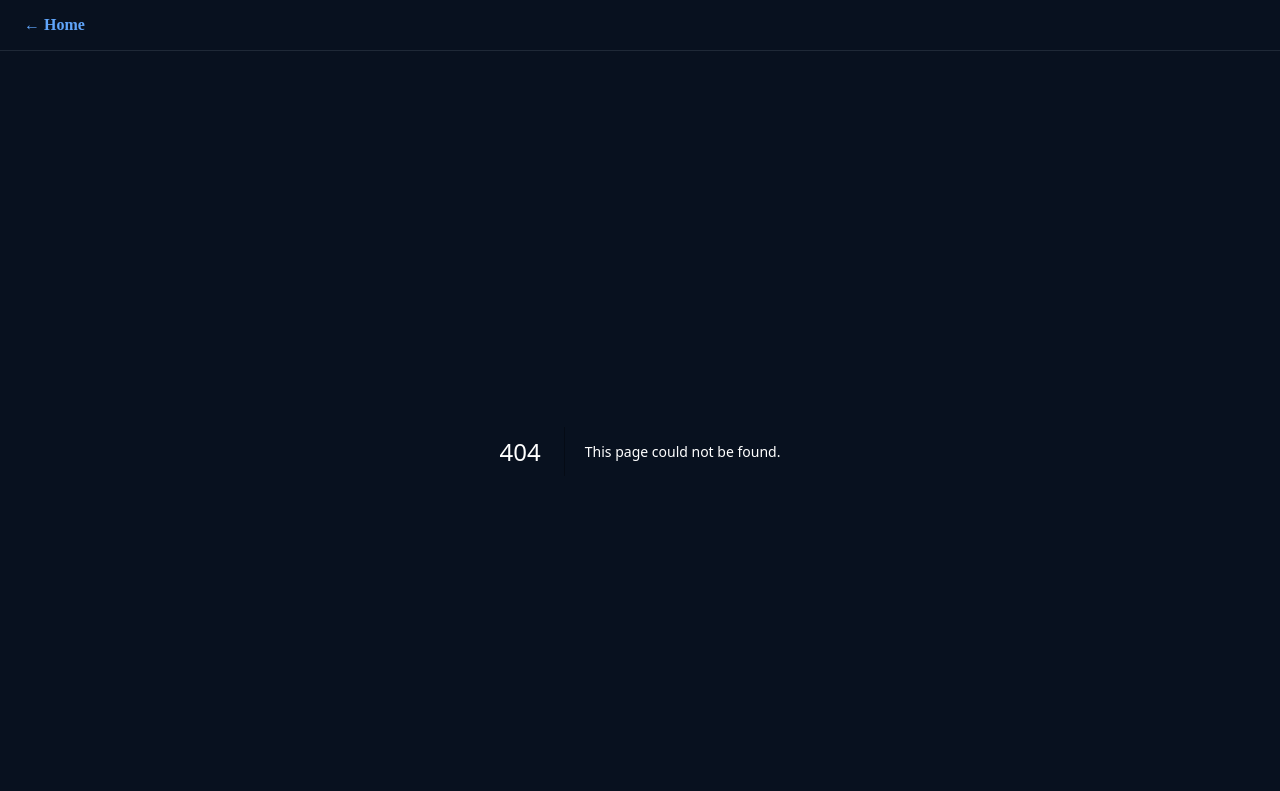
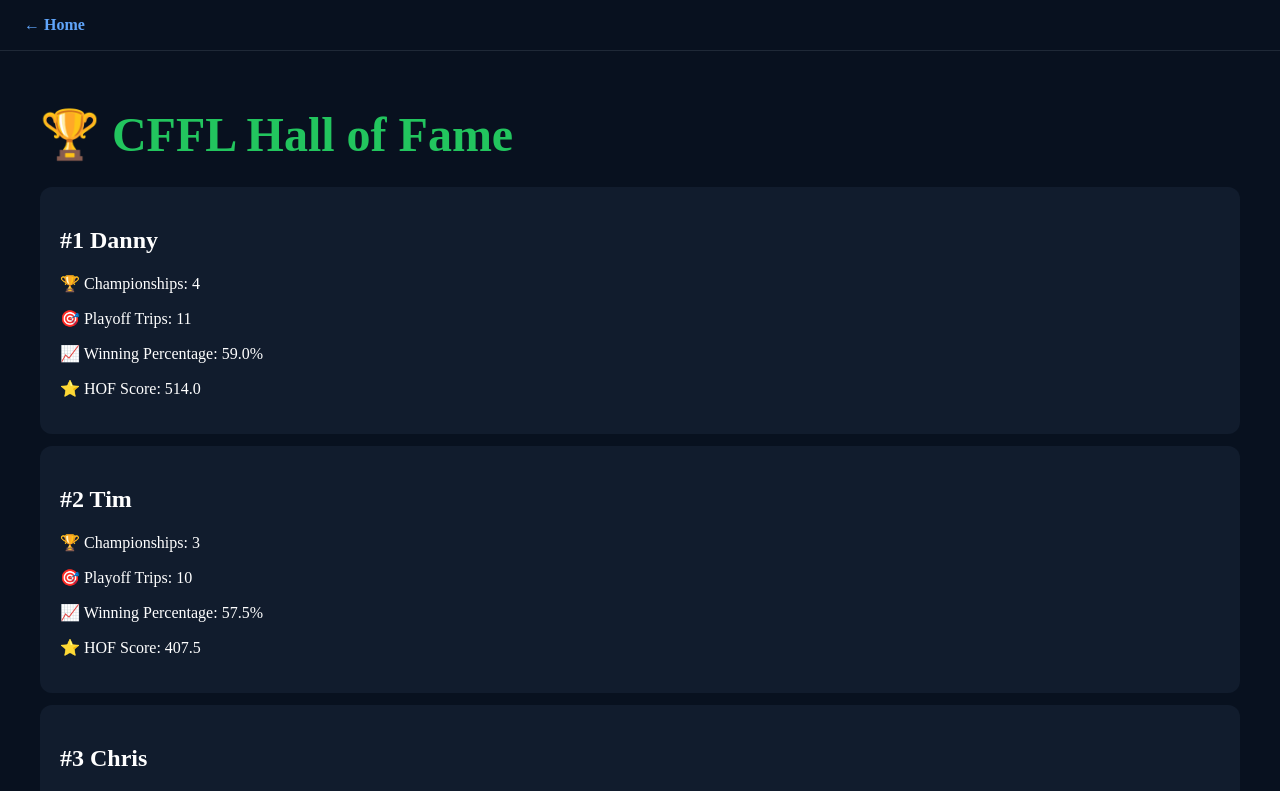
Before and after one commit to timgoodman047/CFFL-NEW, a Next.js app: page /hall-of-fame in a window 1280 px wide. Before the commit this address had no page. Shown: the top 791 px of the page. Built offline with nearby package versions, Linux system fonts and the light colour scheme.

Commit message:
Add Hall of Fame page to display franchise rankings

```diff
--- /dev/null
+++ b/src/app/hall-of-fame/page.tsx
@@ -0,0 +1,74 @@
+import Link from "next/link";
+import { franchises } from "../../data/franchises";
+
+export default function HallOfFamePage() {
+  const rankings = [...franchises]
+    .map((franchise) => ({
+      ...franchise,
+      hofScore:
+        franchise.championships.length * 100 +
+        franchise.playoffTrips * 5 +
+        franchise.winningPct * 100,
+    }))
+    .sort((a, b) => b.hofScore - a.hofScore);
+
+  return (
+    <main
+      style={{
+        maxWidth: "1200px",
+        margin: "0 auto",
+        padding: "24px",
+      }}
+    >
+      <h1
+        style={{
+          color: "#22c55e",
+          fontSize: "48px",
+          marginBottom: "24px",
+        }}
+      >
+        🏆 CFFL Hall of Fame
+      </h1>
+
+      {rankings.map((franchise, index) => (
+        <Link
+          key={franchise.slug}
+          href={`/franchise/${franchise.slug}`}
+          style={{
+            display: "block",
+            background: "#111c2d",
+            padding: "20px",
+            borderRadius: "12px",
+            marginBottom: "12px",
+            textDecoration: "none",
+            color: "white",
+          }}
+        >
+          <h2>
+            #{index + 1} {franchise.owner}
+          </h2>
+
+          <p>
+            🏆 Championships:{" "}
+            {franchise.championships.length}
+          </p>
+
+          <p>
+            🎯 Playoff Trips:{" "}
+            {franchise.playoffTrips}
+          </p>
+
+          <p>
+            📈 Winning Percentage:{" "}
+            {(franchise.winningPct * 100).toFixed(1)}%
+          </p>
+
+          <p>
+            ⭐ HOF Score:{" "}
+            {franchise.hofScore.toFixed(1)}
+          </p>
+        </Link>
+      ))}
+    </main>
+  );
+}
```
